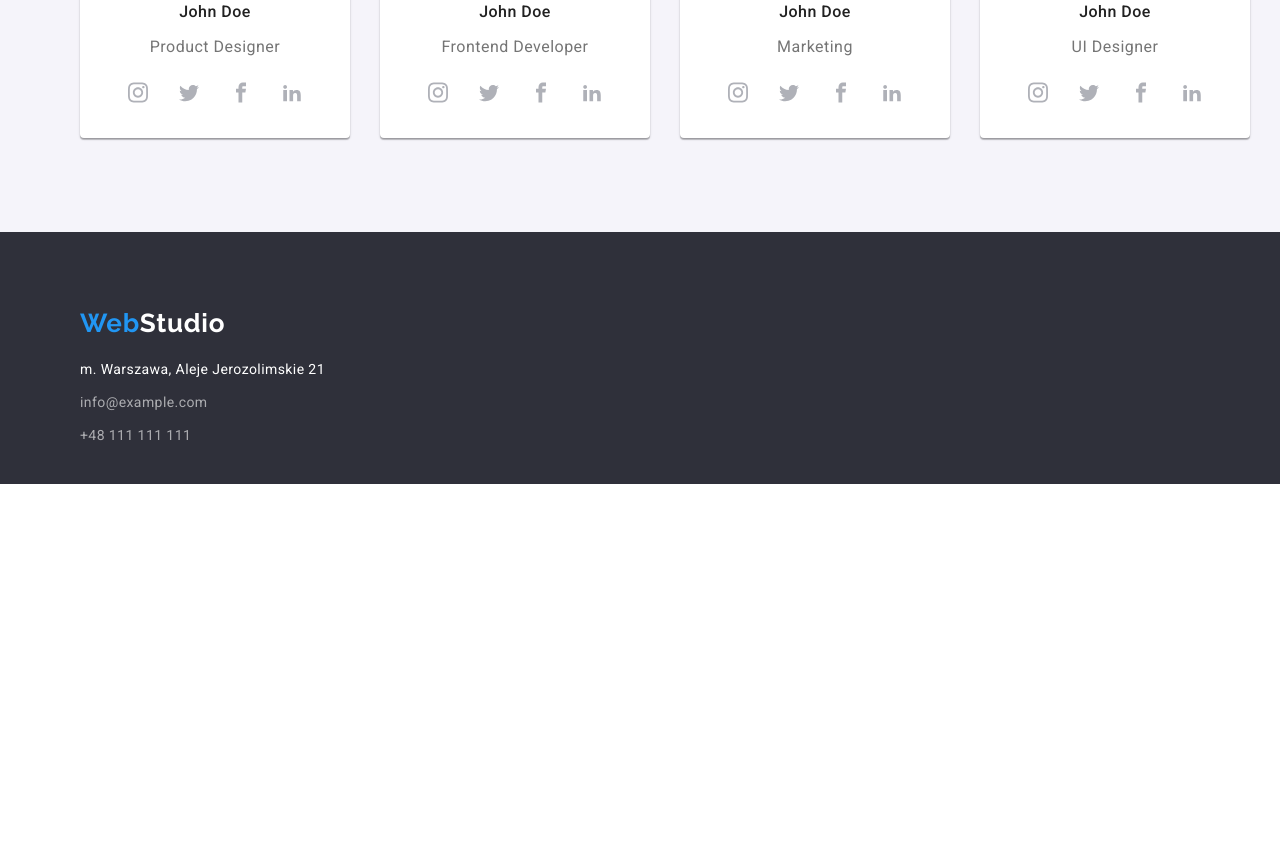
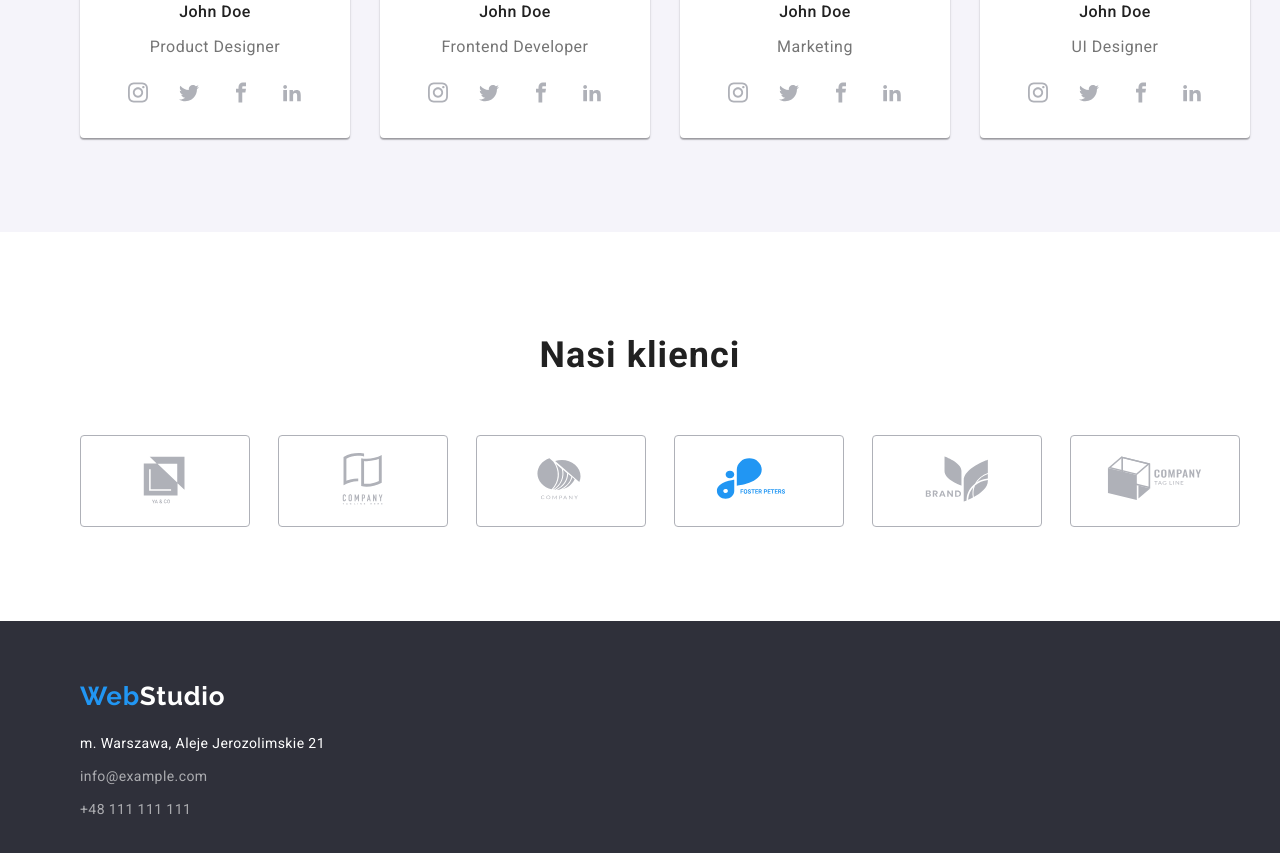
Before and after one commit to KrisDut/goit-markup-hw-04, a plain HTML site: page index.html in a window 1280 px wide. Shown: the part 2190-3043 px from the top of the page. Before the commit the page ends 2674 px from the top, so only its background shows below. Drawn offline with nearby package versions, Linux system fonts and the light colour scheme.

Commit message:
section 5

```diff
--- a/index.html
+++ b/index.html
@@ -350,7 +350,7 @@
                   <div class="top-platform">
                     <ul class="platforms">
                       <li class="circle-section-4">
-                        <a href="" class="link-section-4">
+                        <a href="#" class="link-section-4">
                           <svg
                             class="icon-platforms"
                             width="20"
@@ -362,7 +362,7 @@
                         </a>
                       </li>
                       <li class="circle-section-4">
-                        <a href="" class="link-section-4">
+                        <a href="#" class="link-section-4">
                           <svg
                             class="icon-platforms"
                             width="20"
@@ -374,7 +374,7 @@
                         </a>
                       </li>
                       <li class="circle-section-4">
-                        <a href="" class="link-section-4">
+                        <a href="#" class="link-section-4">
                           <svg
                             class="icon-platforms"
                             width="20"
@@ -386,7 +386,7 @@
                         </a>
                       </li>
                       <li class="circle-section-4">
-                        <a href="" class="link-section-4">
+                        <a href="#" class="link-section-4">
                           <svg
                             class="icon-platforms"
                             width="20"
@@ -401,6 +401,87 @@
                   </div>
                 </figcaption>
               </figure>
+            </li>
+          </ul>
+        </div>
+      </section>
+      <section class="section-5-index">
+        <div class="container">
+          <h2 class="h2-section-5-index">Nasi klienci</h2>
+        </div>
+        <div class="container">
+          <ul class="list-section-5-index">
+            <li class="borderbox-section-5">
+              <a href="#" class="icon-list-section-5-index">
+                <svg
+                  class="icon-section-5"
+                  width="106"
+                  height="75"
+                  fill="#AFB1B8"
+                >
+                  <use href="./images/icons.svg#icon-Logocompany-1"></use>
+                </svg>
+              </a>
+            </li>
+            <li class="borderbox-section-5">
+              <a href="#" class="icon-list-section-5-index">
+                <svg
+                  class="icon-section-5"
+                  width="106"
+                  height="75"
+                  fill="#AFB1B8"
+                >
+                  <use href="./images/icons.svg#icon-Logocompany-2"></use>
+                </svg>
+              </a>
+            </li>
+            <li class="borderbox-section-5">
+              <a href="#" class="icon-list-section-5-index">
+                <svg
+                  class="icon-section-5"
+                  width="106"
+                  height="75"
+                  fill="#AFB1B8"
+                >
+                  <use href="./images/icons.svg#icon-Logocompany-3"></use>
+                </svg>
+              </a>
+            </li>
+            <li class="borderbox-section-5">
+              <a href="#" class="icon-list-section-5-index">
+                <svg
+                  class="icon-section-5"
+                  width="106"
+                  height="75"
+                  fill="#AFB1B8"
+                >
+                  <use href="./images/icons.svg#icon-Logocompany-4"></use>
+                </svg>
+              </a>
+            </li>
+            <li class="borderbox-section-5">
+              <a href="#" class="icon-list-section-5-index">
+                <svg
+                  class="icon-section-5"
+                  width="106"
+                  height="75"
+                  fill="#AFB1B8"
+                >
+                  <use href="./images/icons.svg#icon-Logocompany-5"></use>
+                </svg>
+              </a>
+            </li>
+            <li class="borderbox-section-5">
+              <a href="#" class="icon-list-section-5-index">
+                <svg
+                  class="icon-section-5"
+                  width="106"
+                  height="75"
+                  fill="#AFB1B8"
+                >
+                  <use href="./images/icons.svg#icon-Logocompany-6"></use>
+                </svg>
+              </a>
             </li>
           </ul>
         </div>
--- a/style.css
+++ b/style.css
@@ -378,6 +378,65 @@ ul {
   fill: #ffffff;
 }
 
+.section-5-index {
+  display: flex;
+  width: 100%;
+  padding-top: 94px;
+  padding-bottom: 94px;
+  text-align: center;
+  flex-direction: column;
+}
+
+.h2-section-5-index {
+  font-family: Roboto;
+  font-style: normal;
+  font-weight: bold;
+  font-size: 36px;
+  line-height: 166%;
+  text-align: center;
+  letter-spacing: 0.03em;
+  margin-left: auto;
+  margin-right: auto;
+  color: #212121;
+  margin-top: 0;
+  margin-bottom: 0;
+}
+
+.borderbox-section-5 {
+  display: flex;
+  width: 170px;
+  height: 92px;
+  border: 1px solid #afb1b8;
+  box-sizing: border-box;
+  border-radius: 4px;
+  justify-content: center;
+  align-items: center;
+  cursor: pointer;
+}
+
+.list-section-5-index {
+  display: flex;
+  width: 100%;
+  justify-content: space-between;
+  padding-top: 50px;
+  margin: 0;
+}
+
+.borderbox-section-5:hover,
+.borderbox-section-5:focus {
+  border-color: #2196f3;
+}
+
+.borderbox-section-5:hover .icon-list-section-5-index,
+.borderbox-section-5:focus .icon-list-section-5-index {
+  color: #2196f3;
+}
+
+.borderbox-section-5:hover .icon-list-section-5-index .icon-section-5,
+.borderbox-section-5:focus .icon-list-section-5-index .icon-section-5 {
+  fill: #2196f3;
+}
+
 .footer {
   height: 252px;
   background: #2f303a;
@@ -396,6 +455,7 @@ ul {
   display: flex;
   flex-wrap: wrap;
   flex-direction: column;
+  margin: 0;
 }
 
 .webstudio-footer {
```
Also changed, not shown: images/icons.svg.
